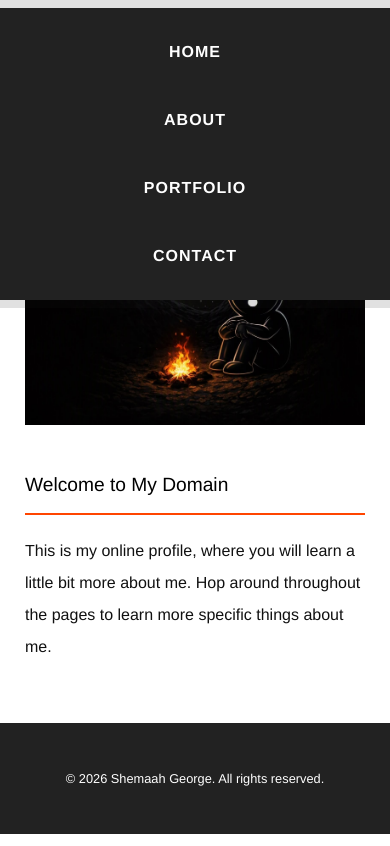
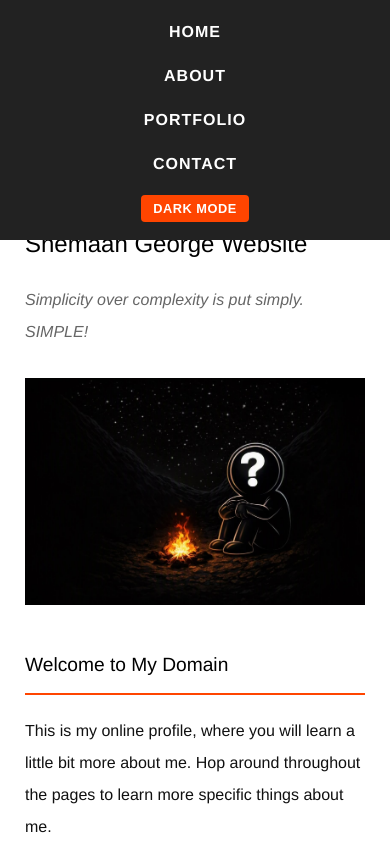
Before and after one commit to shemaahgeorge123-stack/Personal-Website, a plain HTML site: page index.html in a window 390 px wide. Shown: the top 846 px of the page. Drawn offline with Linux system fonts and the light colour scheme.

Commit message:
FirstJavaEnhancement

```diff
--- a/CSS/style.css
+++ b/CSS/style.css
@@ -1,37 +1,32 @@
-/* Navigation Bar Styling */
-nav ul {
-  list-style-type: none;   /* remove default bullet points */
-  margin: 0;
-  padding: 0;
-  background-color: #222;  /* dark background for nav */
-  display: flex;           /* flexbox for horizontal layout */
-  justify-content: center; /* center links horizontally */
+/* ==========================================
+   Color Variables (Light & Dark Palettes)
+   ========================================== */
+:root {
+    --bg-color: #ffffff;
+    --text-color: #111111;
+    --heading-color: #000000;
+    --tagline-color: #666666;
+    --border-color: #222222;
 }
 
-nav li {
-  margin: 0 60px;          /* spacing between nav items */
-}
-
-nav a {
-  text-decoration: none;   /* remove underline */
-  color: orangered;        /* link color */
-  padding: 10px;
-  display: block;          /* make entire area clickable */
-}
-
-nav a:hover {
-  background-color: #555;  /* hover effect */
+body.dark-mode {
+    --bg-color: #121212;
+    --text-color: #f1f1f1;
+    --heading-color: #ffffff;
+    --tagline-color: #bbbbbb;
+    --border-color: #444444;
 }
 
 /* Global Body Styling */
 body {
-    font-family: 'Helvetica Neue', Arial, sans-serif; /* font stack */
+    font-family: 'Helvetica Neue', Arial, sans-serif;
     font-size: 16px;
-    color: #111111;
-    background-color: #ffffff;
+    color: var(--text-color);
+    background-color: var(--bg-color);
     margin: 0;
     padding: 0;
-    line-height: 2;         /* spacing between lines */
+    line-height: 2;
+    transition: background-color 0.3s ease, color 0.3s ease;
 }
 
 /* Main Content Container */
@@ -43,22 +38,23 @@ body {
 
 /* Fixed Navigation Bar */
 nav {
-    background-color: #2222;
-    position: fixed;         /* stays at top */
+    background-color: #222222;
+    position: fixed;
     top: 0;
     width: 100%;
-    z-index: 100;            /* stays above other elements */
+    z-index: 100;
 }
 
 nav ul {
     list-style-type: none;
-    padding: 20px 0;
+    padding: 15px 0;
     margin: 0;
-    text-align: center;
+    display: flex;
+    justify-content: center;
+    align-items: center;
 }
 
 nav li {
-    display: inline-block;   /* horizontal layout */
     margin: 0 15px;
 }
 
@@ -76,17 +72,36 @@ nav a:hover, nav a.active {
     color: orangered;
 }
 
+/* Dark Mode Toggle Button in Navbar */
+#theme-toggle {
+    background-color: orangered;
+    color: #ffffff;
+    border: none;
+    padding: 6px 12px;
+    font-size: 0.8rem;
+    font-weight: bold;
+    text-transform: uppercase;
+    letter-spacing: 0.5px;
+    border-radius: 4px;
+    cursor: pointer;
+    transition: background-color 0.2s ease;
+}
+
+#theme-toggle:hover {
+    background-color: #cc3700;
+}
+
 /* Headings */
 h1 {
     font-size: 3rem;
-    color: black;
+    color: var(--heading-color);
     margin-bottom: 5px;
     font-weight: 300;
 }
 
 h2 {
     font-size: 1.8rem;
-    color: black;
+    color: var(--heading-color);
     margin-top: 30px;
     margin-bottom: 20px;
     font-weight: 400;
@@ -97,7 +112,7 @@ h2 {
 /* Tagline Styling */
 .tagline {
     font-size: 1.15rem;
-    color: #666666;
+    color: var(--tagline-color);
     margin-bottom: 30px;
     font-style: italic;
 }
@@ -126,7 +141,7 @@ h2 {
 .skills-table th, .skills-table td {
     padding: 12px 10px;
     text-align: left;
-    border-bottom: 1px solid #222222;
+    border-bottom: 1px solid var(--border-color);
 }
 
 .skills-table th {
@@ -136,7 +151,7 @@ h2 {
 }
 
 .skills-table td {
-    color: black;
+    color: var(--text-color);
 }
 
 /* Contact Section */
@@ -161,41 +176,34 @@ footer {
 
 /* Image Responsiveness */
 img {
-    max-width: 100%;   /* shrink with screen */
+    max-width: 100%;
     height: auto;
 }
 
 /* Responsive Tablet */
 @media (max-width: 768px) {
     nav ul {
-        flex-direction: row;
         flex-wrap: wrap;
-        align-items: center;
     }
 
     nav li {
         margin: 5px 10px;
     }
 
-    h1 {
-        font-size: 3rem;
-    }
-
     .container {
-        margin: 40px auto;
+        margin: 80px auto 40px auto;
     }
 }
 
 /* Responsive Design - Mobile */
 @media (max-width: 480px) {
     nav ul {
-        flex-direction: column; /* stack vertically */
+        flex-direction: column;
         padding: 10px 0;
-        margin: 8px 0;
     }
 
     nav li {
-        margin: 8px 0;
+        margin: 6px 0;
     }
 
     nav a {
@@ -213,11 +221,10 @@ img {
     .tagline {
         font-size: 1rem;
     }
-}
 
-/* Responsive Table */
-.skills-table {
-    width: 100%;
+    .container {
+        margin-top: 220px; /* Keeps content below stacked mobile navbar */
+    }
 }
 
 /* Responsive Video */
--- a/index.html
+++ b/index.html
@@ -5,6 +5,8 @@
     <meta name="viewport" content="width=device-width, initial-scale=1.0">
     <title>Home Page</title>
     <link rel="stylesheet" href="CSS/style.css">
+    <script src="js/script.js" defer></script>
+
 </head>
 <body>
 
@@ -15,6 +17,8 @@
             <li><a href="about.html"><strong>About</strong></a></li>
             <li><a href="portfolio.html"><strong>Portfolio</strong></a></li>
             <li><a href="contact.html"><strong>Contact</strong></a></li>
+            <li><button id="theme-toggle">Dark Mode</button></li>
+
         </ul>
     </nav>
 
--- /dev/null
+++ b/js/script.js
@@ -0,0 +1,24 @@
+// ==========================================
+// Feature 1: Dark Mode / Light Mode Toggle
+// ==========================================
+
+// 1. Select the toggle button from the navigation bar
+const themeToggleBtn = document.getElementById("theme-toggle");
+
+// 2. Define the function that switches the theme
+function toggleDarkMode() {
+    // Toggle the 'dark-mode' class on the <body> element to swap CSS variables
+    document.body.classList.toggle("dark-mode");
+
+    // Update the button text depending on which mode is currently active
+    if (document.body.classList.contains("dark-mode")) {
+        themeToggleBtn.textContent = "Light Mode";
+    } else {
+        themeToggleBtn.textContent = "Dark Mode";
+    }
+}
+
+// 3. Run the function whenever the user clicks the button
+if (themeToggleBtn) {
+    themeToggleBtn.addEventListener("click", toggleDarkMode);
+}
```
Also changed, not shown: about.html (+4 -0 lines), contact.html (+5 -0 lines), portfolio.html (+3 -0 lines).
